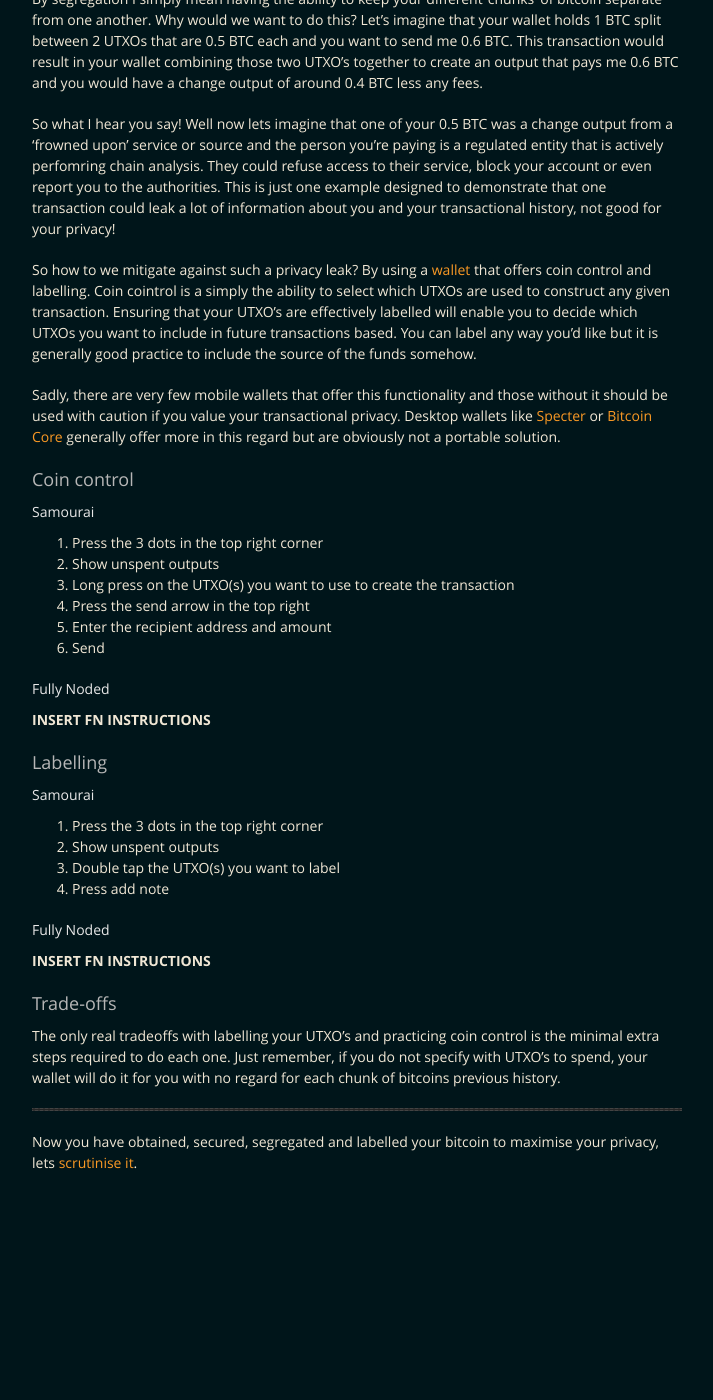
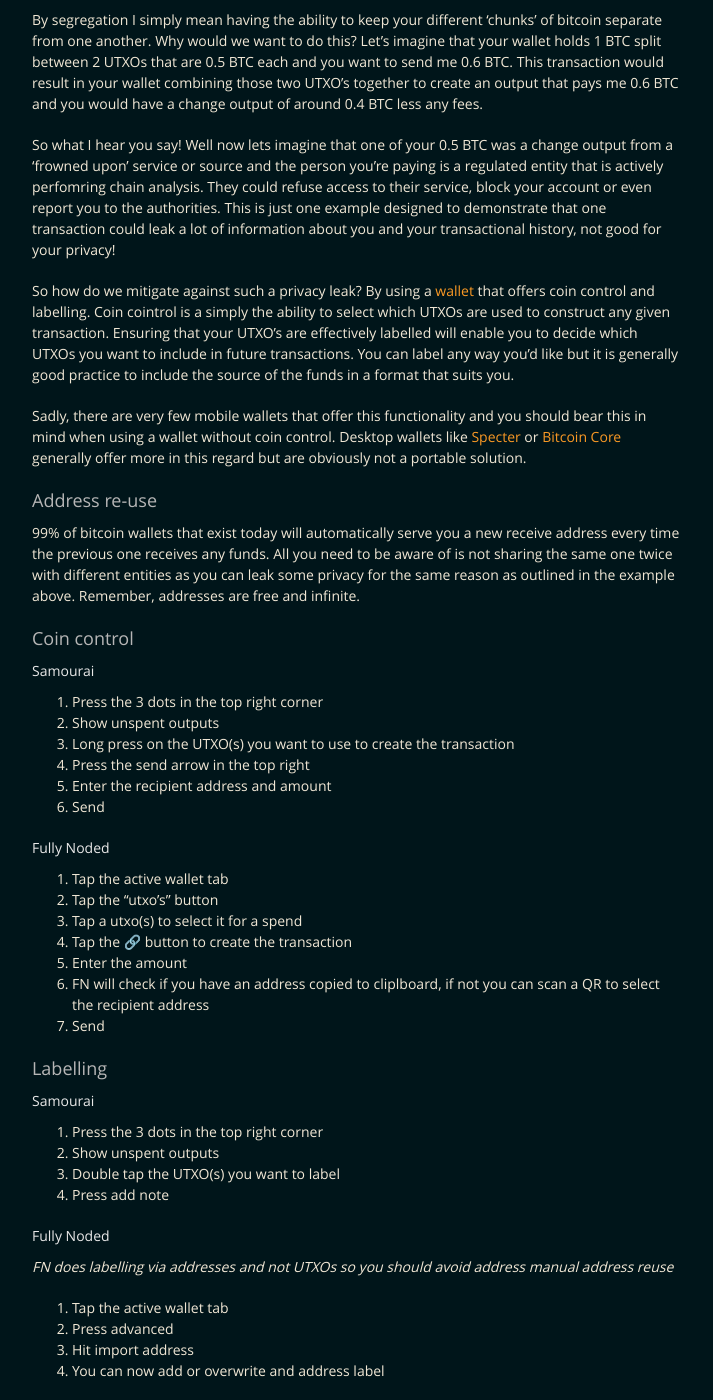
Before and after one commit to BitcoinQnA/BitcoinPrivacyGuide, a Jekyll site: the page built from segregate.md, in a window 1280 px wide and 1400 px high, scrolled down 397 px. Shown: the whole window, without its empty margins (283-996 px from the left). Built offline with Jekyll 4.4.1, drawn with Linux system fonts in a browser that asks for light colours; before the commit the page ends 1680 px from its top, so only the background shows below that.

Commit message:
Update segregate.md

```diff
--- a/segregate.md
+++ b/segregate.md
@@ -8,9 +8,10 @@ layout: default
 ### Table of Contents
 
 1.  [What is segregation?](#what-is-segregation)
-2.  [Coin control](#coin-control)
-3.  [Labelling](#labelling)
-4.  [Trade-offs](#trade-offs)
+2.  [Address re-use](#address-reuse)
+3.  [Coin control](#coin-control)
+4.  [Labelling](#labelling)
+5.  [Trade-offs](#trade-offs)
 
 
 ### What is segregation?
@@ -19,9 +20,13 @@ By segregation I simply mean having the ability to keep your different 'chunks'
 
 So what I hear you say! Well now lets imagine that one of your 0.5 BTC was a change output from a 'frowned upon' service or source and the person you're paying is a regulated entity that is actively perfomring chain analysis. They could refuse access to their service, block your account or even report you to the authorities. This is just one example designed to demonstrate that one transaction could leak a lot of information about you and your transactional history, not good for your privacy!
 
-So how to we mitigate against such a privacy leak? By using a [wallet](https://bitcoinprivacy.guide/secure.html) that offers coin control and labelling. Coin cointrol is a simply the ability to select which UTXOs are used to construct any given transaction. Ensuring that your UTXO's are effectively labelled will enable you to decide which UTXOs you want to include in future transactions based. You can label any way you'd like but it is generally good practice to include the source of the funds somehow.
+So how do we mitigate against such a privacy leak? By using a [wallet](https://bitcoinprivacy.guide/secure.html) that offers coin control and labelling. Coin cointrol is a simply the ability to select which UTXOs are used to construct any given transaction. Ensuring that your UTXO's are effectively labelled will enable you to decide which UTXOs you want to include in future transactions. You can label any way you'd like but it is generally good practice to include the source of the funds in a format that suits you.
 
-Sadly, there are very few mobile wallets that offer this functionality and those without it should be used with caution if you value your transactional privacy. Desktop wallets like [Specter](https://github.com/cryptoadvance/specter-desktop) or [Bitcoin Core](https://bitcoin.org/en/download) generally offer more in this regard but are obviously not a portable solution.
+Sadly, there are very few mobile wallets that offer this functionality and you should bear this in mind when using a wallet without coin control. Desktop wallets like [Specter](https://github.com/cryptoadvance/specter-desktop) or [Bitcoin Core](https://bitcoin.org/en/download) generally offer more in this regard but are obviously not a portable solution.
+
+### Address re-use
+
+99% of bitcoin wallets that exist today will automatically serve you a new receive address every time the previous one receives any funds. All you need to be aware of is not sharing the same one twice with different entities as you can leak some privacy for the same reason as outlined in the example above. Remember, addresses are free and infinite.
 
 ### Coin control
 
@@ -36,9 +41,13 @@ Sadly, there are very few mobile wallets that offer this functionality and those
 
 #### Fully Noded
 
-**INSERT FN INSTRUCTIONS**
-
-
+1.  Tap the active wallet tab
+2.  Tap the "utxo's" button
+3.  Tap a utxo(s) to select it for a spend
+4.  Tap the 🔗 button to create the transaction
+5.  Enter the amount
+6.  FN will check if you have an address copied to cliplboard, if not you can scan a QR to select the recipient address
+7.  Send
 
 ### Labelling
 
@@ -51,7 +60,12 @@ Sadly, there are very few mobile wallets that offer this functionality and those
 
 #### Fully Noded
 
-**INSERT FN INSTRUCTIONS**
+*FN does labelling via addresses and not UTXOs so you should avoid address manual address reuse*
+
+1.  Tap the active wallet tab
+2.  Press advanced
+3.  Hit import address
+4.  You can now add or overwrite and address label
 
 ### Trade-offs
 
```
